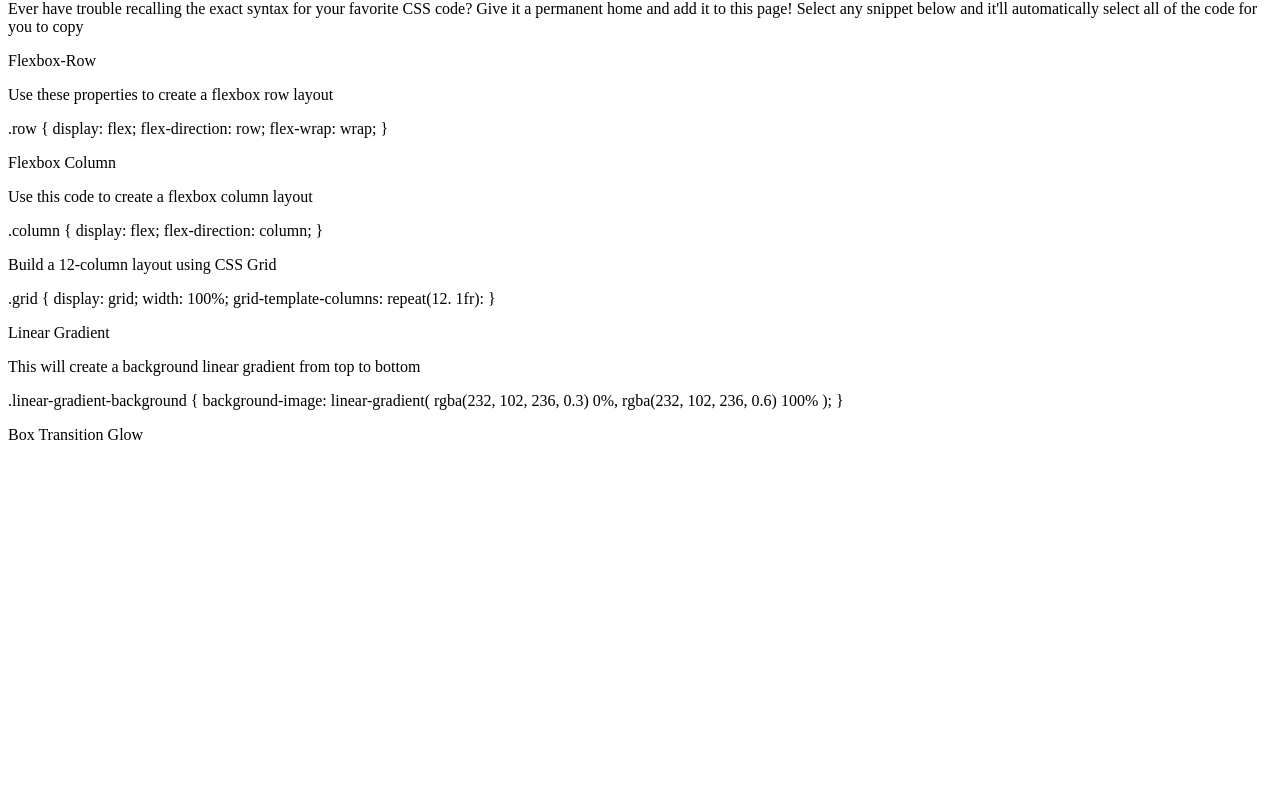
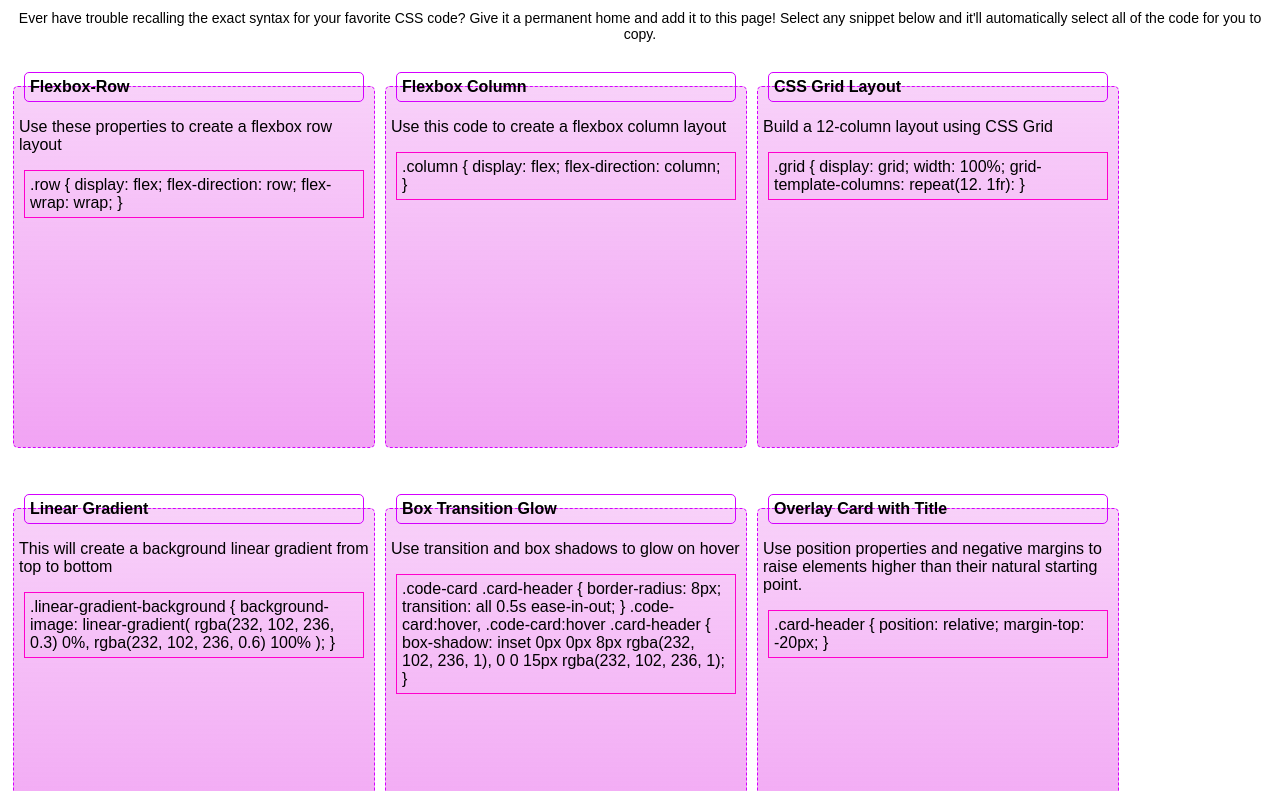
Before and after one commit to psong1/css-snippet-cheatsheet, a plain HTML site: page index.html in a window 1280 px wide. Shown: the part 80-871 px from the top of the page. Before the commit the page ends 800 px from the top, so only its background shows below. Drawn offline with Linux system fonts and the light colour scheme.

Commit message:
fixing snippet boxes

```diff
--- a/assets/css/style.css
+++ b/assets/css/style.css
@@ -0,0 +1,63 @@
+* {
+    font-family: Arial, Helvetica, sans-serif;
+}
+
+h1 {
+    text-align: center;
+    font-weight: bold;
+    font-size: 36px;
+    color: #d400ff;
+}
+
+.main-header {
+    font-size: 14px;
+    text-align: center;
+}
+
+header{
+    margin: 5px;
+    padding: 5px;
+    border: 1px solid #d400ff;
+    border-radius: 5px;
+}
+
+.grid {
+    display: grid;
+    width: 100%;
+    grid-template-columns:
+repeat(6. 1fr);
+}
+
+.row {
+    display: flex;
+    flex-direction: row;
+    flex-wrap: wrap;
+}
+
+article {
+    top: 50%;
+    left: 50%;
+    margin: 30px 5px;
+    padding: 5px;
+    border: 1px dashed #d400ff;
+    border-radius: 5px;
+    height: 350px;
+    width: 350px;
+    background-image: linear-gradient(
+        rgba(232, 102, 236, 0.3) 0%,
+        rgba(232, 102, 236, 0.6) 100%);
+}
+
+.code {
+    margin: 5px;
+    padding: 5px;
+    border: 1px solid #ff00cc;
+    word-wrap: break-word;
+}
+
+.card-header {
+    position: relative;
+    margin-top: -20px;
+    font-weight: bold;
+    overflow: hidden;
+}
--- a/index.html
+++ b/index.html
@@ -4,16 +4,19 @@
     <meta charset="UTF-8">
     <meta http-equiv="X-UA-Compatible" content="IE=edge">
     <meta name="viewport" content="width=device-width, initial-scale=1.0">
+    <link rel="stylesheet" href="./assets/css/reset.css">
+    <link rel="stylesheet" href="./assets/css/style.css">
     <title>CSS Snippet Cheatsheet</title>
 </head>
 <body>
     <main>
         <h1>CSS Snippet Cheatsheet</h1>
-            <p>Ever have trouble recalling the exact syntax for your favorite CSS code? Give it a permanent home and add it to this page! Select any snippet below and it'll automatically select all of the code for you to copy</p>
+            <p class="main-header">Ever have trouble recalling the exact syntax for your favorite CSS code? Give it a permanent home and add it to this page! Select any snippet below and it'll automatically select all of the code for you to copy.</p>
 
-        <section class="top-row">
+        <section class="grid">
+            <div class="row">
             <article>
-                <header class="flexbox-row">Flexbox-Row</header>
+                <header class="card-header">Flexbox-Row</header>
                 <p>Use these properties to create a flexbox row layout</p>
                 <p class="code">
                     .row {
@@ -25,7 +28,7 @@
             </article>
 
             <article>
-                <header class="flexbox-column">Flexbox Column</header>
+                <header class="card-header">Flexbox Column</header>
                 <p>Use this code to create a flexbox column layout</p>
                 <p class="code">
                 .column {
@@ -35,7 +38,8 @@
                 </p>
             </article>
 
-            <article class="css-grid-layout">
+            <article>
+            <header class="card-header">CSS Grid Layout</header>
                 <p>Build a 12-column layout using CSS Grid</p>
                 <p class="code">
                     .grid {
@@ -46,11 +50,9 @@
                     }
                 </p>
             </article>
-        </section>
 
-        <section class="bottom-row">
             <article>
-            <header class="linear-gradient">Linear Gradient</header>
+            <header class="card-header">Linear Gradient</header>
                 <p>This will create a background linear gradient from top to bottom</p>
                 <p class="code">
                     .linear-gradient-background {
@@ -63,10 +65,39 @@
             </article>
 
             <article>
-            <header class="box-transition-glow">Box Transition Glow</header>
-                <p></p>
+            <header class="card-header">Box Transition Glow</header>
+                <p>Use transition and box shadows to glow on hover</p>
+                <p class="code">
+                    .code-card .card-header {
+                        border-radius: 8px;
+                        transition: all 0.5s ease-in-out;
+                    }
+
+                    .code-card:hover,
+                    .code-card:hover .card-header {
+                        box-shadow: inset 0px 0px 8px
+                    rgba(232, 102, 236, 1), 0 0 15px
+                    rgba(232, 102, 236, 1);
+                    }
+                </p>
             </article>
 
+            <article>
+            <header class="card-header">Overlay Card with Title</header>
+                <p>Use position properties and negative margins to raise elements higher than their natural starting point.</p>
+                <p class="code">
+                    .card-header {
+                        position: relative;
+                        margin-top: -20px;
+                    }
+                </p>
+            </article>
+        </div>
+
+        </section>
     </main>
 </body>
+
+<footer>Made with ❤️ and CSS</footer>
+
 </html>
```
